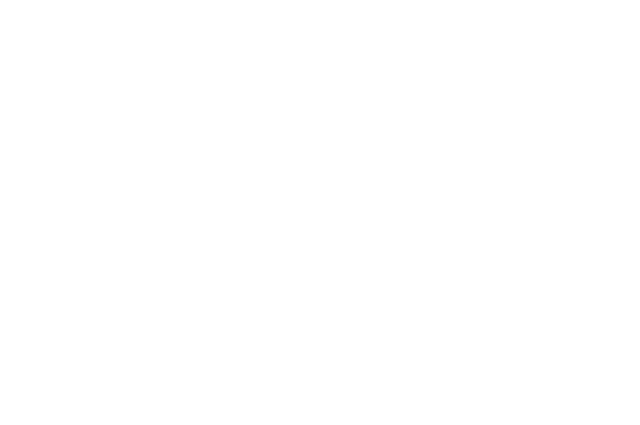
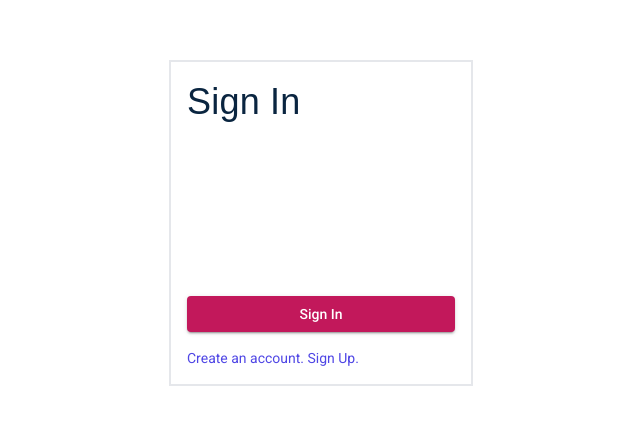
Before and after one commit to arip995/Handyman-Worker-Frontend, an Angular app: page /sign-in in a window 1280 px wide. Before the commit this address led to /. Shown: the part 177-602 px from the top of the page, without its empty margins (319-959 px from the left). Built offline with nearby package versions, Linux system fonts and the light colour scheme.

Commit message:
creaed signin component

```diff
--- /dev/null
+++ b/src/app/Authentication/sign-in/sign-in.component.html
@@ -0,0 +1,27 @@
+<div class="p-8 w-full flex flex-col h-screen justify-center items-center content-center">
+    <div class="w-full lg:w-3/12">
+        <form class="border-solid border-2 border-black-900 px-4 py-4" [formGroup]="signInForm">
+            <div style="font-family: Arial;font-style: normal;font-weight: normal;font-size: 36px;line-height: 48px;letter-spacing: 0.2px;color: #0A2540;" class="mb-4">
+                Sign In
+            </div>
+            <div>
+                <mat-form-field class="w-full" appearance="outline" >
+                    <mat-label>Username</mat-label>
+                    <input required matInput type="text" [formControlName]="'username'">
+                    <mat-error *ngIf="checkError('minLength') || checkError('maxLength')">Username must have 6 to 10 characters</mat-error>
+                </mat-form-field>
+            </div>
+            <div>
+                <mat-form-field class="w-full" appearance="outline" >
+                    <mat-label>Password</mat-label>
+                    <input required matInput type="password" [formControlName]="'password'">
+                    <mat-error *ngIf="checkError('required')">Required</mat-error>
+                </mat-form-field>
+            </div>
+            <div>
+                <button (click)="signIn()" mat-raised-button class="w-full" color="primary">Sign In</button>
+            </div>
+            <div [routerLink]="['../sign-up']" class="mt-4 text-indigo-600 cursor-pointer"> Create an account. Sign Up.</div>
+        </form>
+    </div>
+</div>
--- /dev/null
+++ b/src/app/Authentication/sign-in/sign-in.component.ts
@@ -0,0 +1,35 @@
+import { Component, OnInit } from '@angular/core';
+import { FormBuilder, FormControl, FormGroup, Validators} from '@angular/forms';
+
+@Component({
+  selector: 'sign-up',
+  templateUrl: './sign-in.component.html'
+})
+export class SignInComponent implements OnInit {
+    signInForm: FormGroup;
+    //Constructor
+    constructor(private _formBuilder: FormBuilder){
+        this.signInForm = _formBuilder.group({
+            username : new FormControl("",[Validators.required,Validators.minLength(6),Validators.maxLength(10)]),
+            password : new FormControl("",[Validators.required]),
+          });
+    }
+
+    //OnInit method
+    ngOnInit() {
+
+    }
+
+    checkError(errorName:any){
+
+        return()=>{
+          this.signInForm.controls['username'].hasError(errorName);
+          this.signInForm.controls['password'].hasError(errorName);
+        }
+
+      }
+
+    signIn(){
+
+    }
+}
--- a/src/app/Authentication/sign-up/sign-up.component.html
+++ b/src/app/Authentication/sign-up/sign-up.component.html
@@ -1,4 +1,4 @@
-<div class="p-8 w-full flex flex-col justify-center items-center content-center">
+<div class="p-8 w-full flex flex-col h-screen justify-center items-center content-center">
     <div class="w-full lg:w-3/12">
         <form class="border-solid border-2 border-black-900 px-4 py-4" [formGroup]="signUpForm">
             <div style="font-family: Arial;font-style: normal;font-weight: normal;font-size: 36px;line-height: 48px;letter-spacing: 0.2px;color: #0A2540;" class="mb-4">
@@ -42,9 +42,9 @@
                 </mat-form-field>
             </div>
             <div>
-                <button (click)="submit()" mat-raised-button class="w-full" color="primary">Submit</button>
+                <button (click)="signUp()" mat-raised-button class="w-full" color="primary">Submit</button>
             </div>
-            <div class="mt-4 text-indigo-600 cursor-pointer"> Already have an account? Sign In.</div>
+            <div [routerLink]="['../sign-in']" class="mt-4 text-indigo-600 cursor-pointer"> Already have an account? Sign In.</div>
         </form>
     </div>
 
--- a/src/app/Authentication/sign-up/sign-up.component.ts
+++ b/src/app/Authentication/sign-up/sign-up.component.ts
@@ -45,7 +45,7 @@ checkError(errorName:any){
   }
 
 
-  submit(){
+  signUp(){
     if(this.password !== this.confirmPassword){
       this.passwordMatch = true;
       return;
--- a/src/app/app.module.ts
+++ b/src/app/app.module.ts
@@ -9,11 +9,12 @@ import { MatFormFieldModule } from '@angular/material/form-field';
 import { MatInputModule } from '@angular/material/input';
 import { SignUpComponent } from './Authentication/sign-up/sign-up.component';
 import { MatButtonModule } from '@angular/material/button';
-
+import { SignInComponent } from './Authentication/sign-in/sign-in.component';
 @NgModule({
   declarations: [
     AppComponent,
-    SignUpComponent
+    SignUpComponent,
+    SignInComponent
   ],
   imports: [
     BrowserModule,
```
Also changed, not shown: src/app/app-routing.module.ts (+6 -8 lines).
